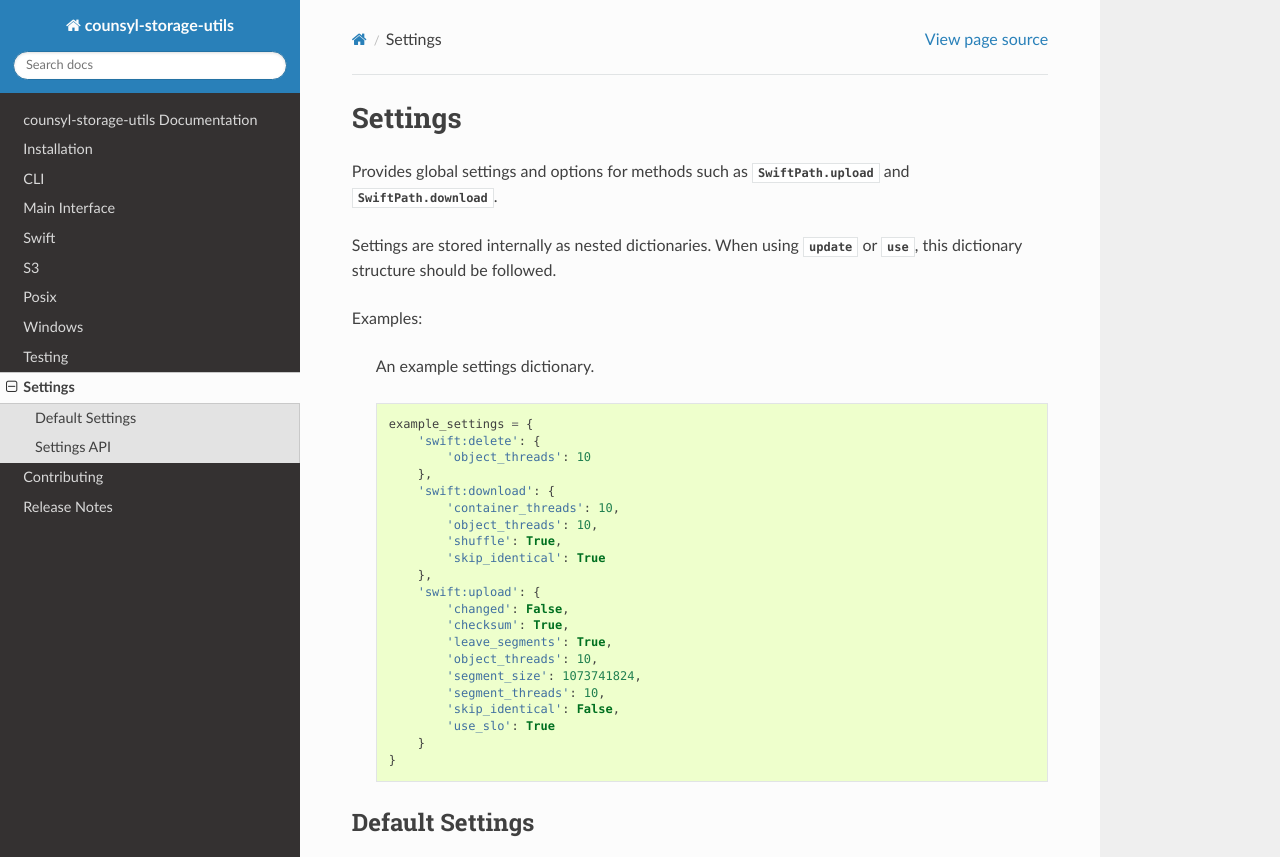
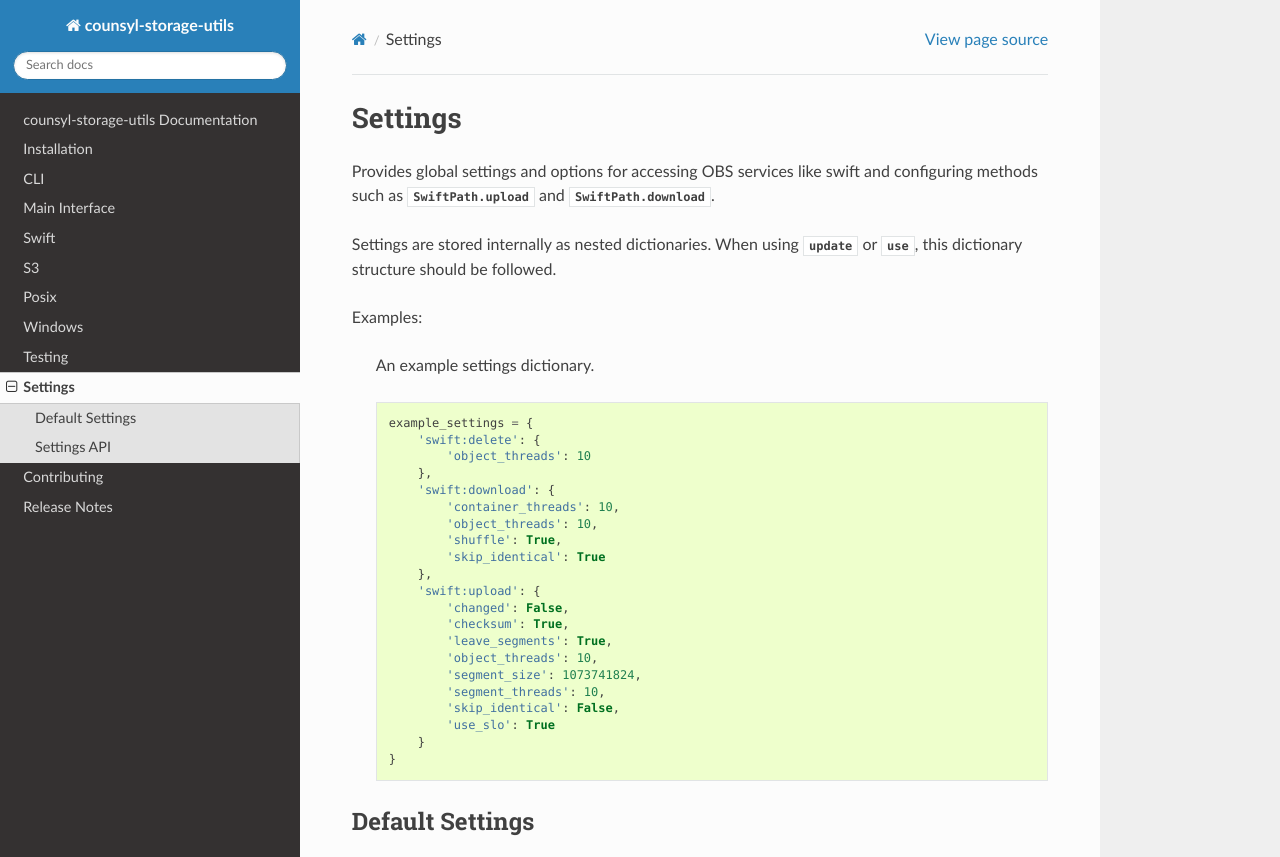
Before and after one commit to counsyl/stor, a Sphinx documentation site: the page built from docs/settings.rst, in a window 1280 px wide and 1311 px high, cut to the strip 0-857 px from the top of the window. Built offline with Sphinx 7.4.7 and the Read the Docs theme 2.0.0, drawn with Linux system fonts in a browser that asks for light colours; the version number could not be read and is left out.

Commit message:
update docs

```diff
--- a/docs/settings.rst
+++ b/docs/settings.rst
@@ -1,8 +1,8 @@
 Settings
 ========
 
-Provides global settings and options for methods such as `SwiftPath.upload`
-and `SwiftPath.download`.
+Provides global settings and options for accessing OBS services like swift
+and configuring methods such as `SwiftPath.upload` and `SwiftPath.download`.
 
 Settings are stored internally as nested dictionaries. When using `update` or
 `use`, this dictionary structure should be followed.
```
Also changed, not shown: 1 other file.
